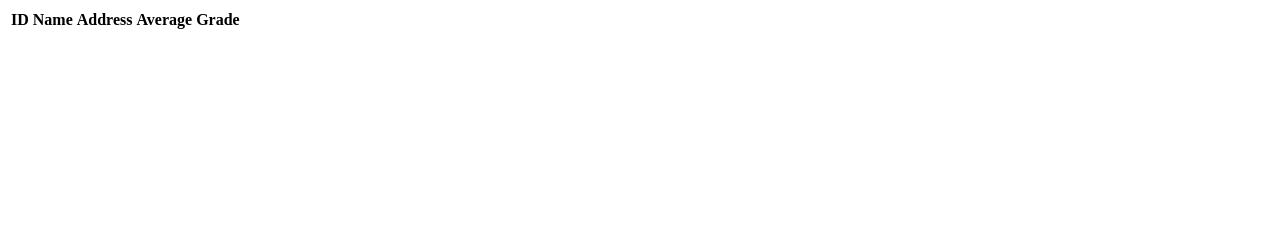
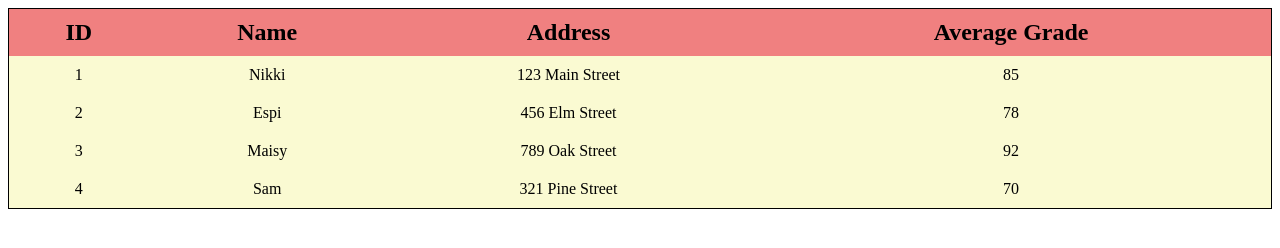
Before and after one commit to vivianaalba/classroom-average-nov20, a plain HTML site: page index.html in a window 1280 px wide. Drawn offline with Linux system fonts and the light colour scheme.

Commit message:
add table data

```diff
--- a/index.html
+++ b/index.html
@@ -7,22 +7,23 @@
     </head>
 
     <body>
+
         <table id="student-table">
             <thead>
             <tr>
-            <th>ID</th>
-            <th>Name</th>
-            <th>Address</th>
-            <th>Average Grade</th>
+                <th>ID</th>
+                <th>Name</th>
+                <th>Address</th>
+                <th>Average Grade</th>
             </tr>
             </thead>
             <tbody></tbody>
-            </table>
+        </table>
+
+      <script type= "module" src="./main.js"></script>
+      <script type= "module" src="./studentData.js"></script>
+      <script type= "module" src="./studentTable.js"></script>
+      <script type= "module" src="./calculateClassroomAverage.js"></script>
     </body>
 
-    <script src="./main.js"></script>
-    <script src="./studentData.js"></script>
-    <script src="./studentTable.js"></script>
-    <script src="./calculateClassroomAverage.js"></script>
-
 </html>
--- a/studentData.js
+++ b/studentData.js
@@ -1,28 +1,28 @@
 let students = [
     {
         id: 1,
-        name: "Alice",
+        name: "Nikki",
         address: "123 Main Street",
         averageGrade: 85,
         },
         {
         id: 2,
-        name: "Bob",
+        name: "Espi",
         address: "456 Elm Street",
         averageGrade: 78,
         },
         {
         id: 3,
-        name: "Charlie",
+        name: "Maisy",
         address: "789 Oak Street",
         averageGrade: 92,
         },
         {
         id: 4,
-        name: "David",
+        name: "Sam",
         address: "321 Pine Street",
         averageGrade: 70,
-        },
+        }
 ]
 
 export default students;
--- a/studentTable.js
+++ b/studentTable.js
@@ -0,0 +1,22 @@
+
+// Import student data
+import data from './studentData.js';
+console.log(data);
+
+// Create function that makes a table based on student data
+function renderStudentTable(table, data) {
+    for (let i = 0; i < data.length; i++) {
+        // Create a new row in the specified table
+        const newStudent = document.createElement('tr');
+        newStudent.innerHTML = `<td>${data[i].id}</td><td>${data[i].name}</td><td>${data[i].address}</td><td>${data[i].averageGrade}</td>`;
+
+        // Append the new row to the specified table
+        table.appendChild(newStudent);
+    }
+}
+
+// Get the table element by ID
+let table = document.getElementById("student-table");
+
+// Call the function with the table element and data
+renderStudentTable(table, data);
--- a/style.css
+++ b/style.css
@@ -0,0 +1,29 @@
+html {
+    height: 100%;
+    width: 100%;
+    text-align: center;
+    color: black;
+  }
+
+  table {
+    border: 1px solid black; /* Adjust the border style */
+    border-collapse: collapse; /* Combine cell borders */
+    width: 100%; /* Ensure the table spans the full width */
+  }
+
+  thead {
+    background-color: lightcoral;
+    font-weight: bold;
+    font-size: 1.5em;
+    text-align: center; /* Center-align the text in the header cells */
+  }
+
+  td {
+    background-color: lightgoldenrodyellow;
+    text-align: center; /* Center-align the text in the data cells */
+  }
+
+  /* Optional: Add some spacing and padding for better aesthetics */
+  th, td {
+    padding: 10px;
+  }
```
